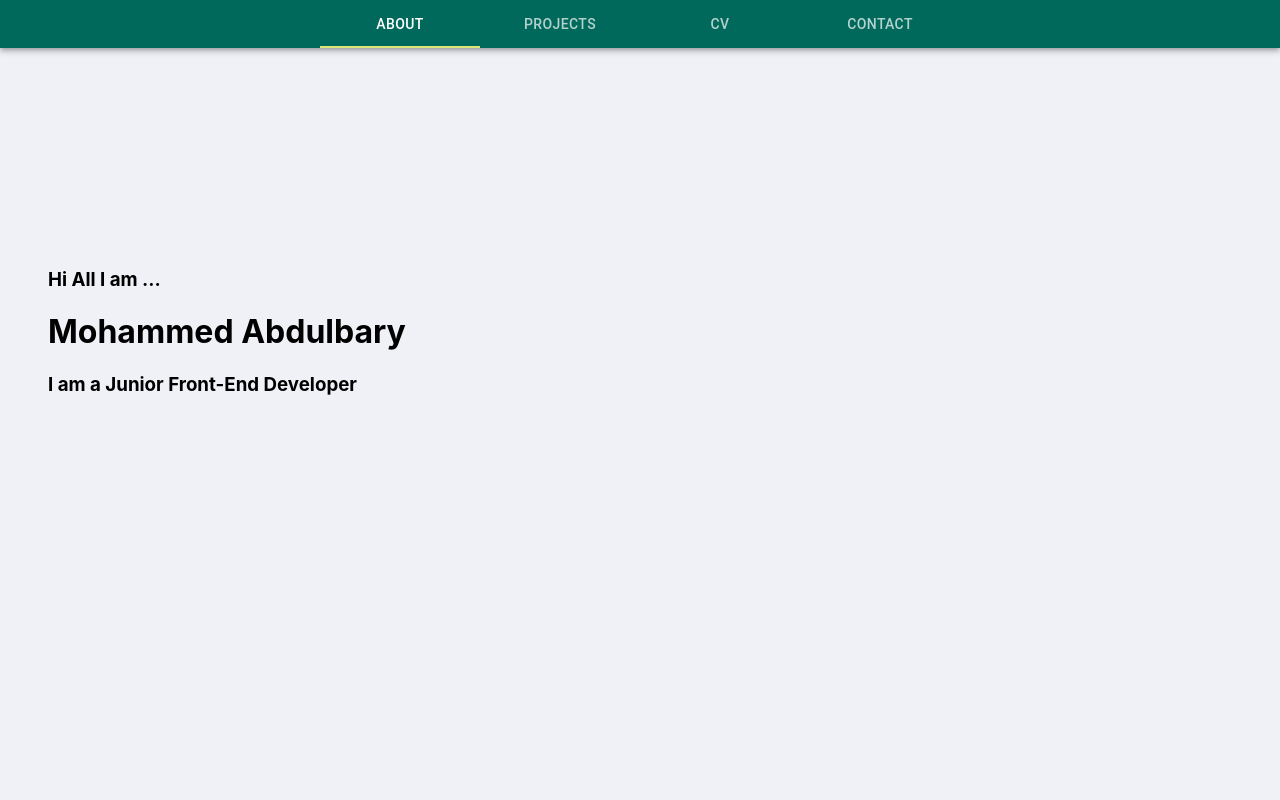
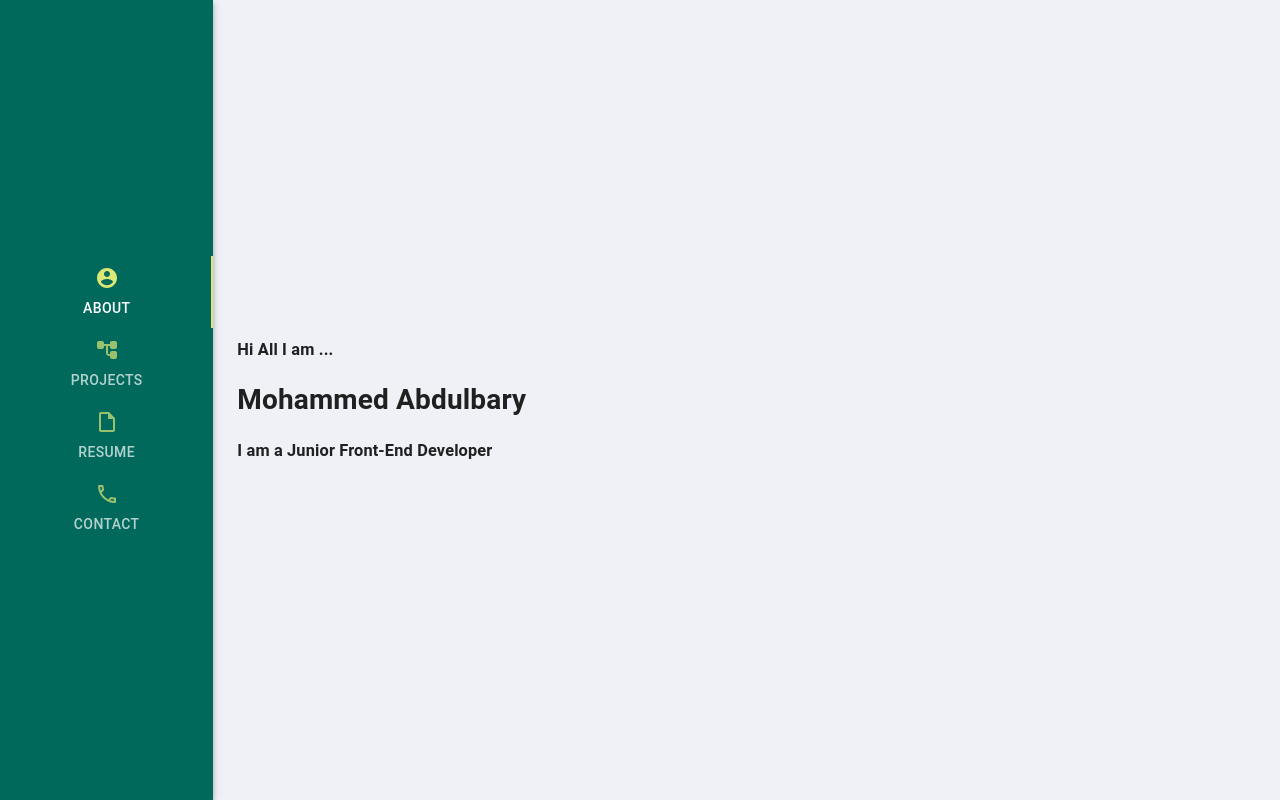
Before and after one commit to MohammedAlabd/portfolio, a React (Create React App) app: page / in a window 1280 px wide. Built offline with nearby package versions, Linux system fonts and the light colour scheme.

Commit message:
made the NavBar vertical and add some icons

```diff
--- a/public/index.html
+++ b/public/index.html
@@ -1,5 +1,5 @@
 <!DOCTYPE html>
-<html lang="en">
+<html lang="en" >
   <head>
     <meta charset="utf-8" />
     <link rel="icon" href="%PUBLIC_URL%/favicon.ico" />
--- a/src/App.js
+++ b/src/App.js
@@ -3,7 +3,7 @@ import './App.css';
 import Header from "./component/Header/Header"
 import About from "./component/About/About"
 import Contact from './component/Contact/Contact';
-import { Container } from '@material-ui/core';
+import { Container, Grid, CssBaseline } from '@material-ui/core';
 class App extends React.Component{
 
   constructor(props) {
@@ -23,13 +23,23 @@ class App extends React.Component{
 
   render(){
     return (
-      <div>
+      <Grid style={{height:'100vh'}} container>
+        <CssBaseline/>
+        <Grid
+        container
+        direction="column"
+        justify="space-between"
+        alignItems="stretch"
+         item xs={2}>
             <Header handleChange={this.handleChange} selectedTab={this.state.selectedTab} />
-          <Container>
+        </Grid>
+        <Grid item xs={10}>
             <About/>
+        </Grid>
+          {/* <Container> */}
             {/* <Contact/> */}
-          </Container>
-      </div>
+          {/* </Container> */}
+      </Grid>
     );
   }
 }
--- a/src/component/About/About.js
+++ b/src/component/About/About.js
@@ -3,19 +3,19 @@ import { Container, Grid, Typography } from '@material-ui/core'
 export default props => {
     return (
         <>
-            <Container fixed >
-                <Grid   alignItems="stretch" container >
-                    <Grid
-                        item
-                        justify="flex-start"
-                        alignItems="center"
-                        xs='6'
-                    >
-                        <div style={{margin:'220px 0px'}}>
-                            <h3>Hi All I am ...</h3>
-                            <h1>Mohammed Abdulbary</h1>
-                            <h3>I am a Junior Front-End Developer</h3>
-                        </div>
+            <Container style={{height:'100%'}} fixed >
+                <Grid
+                style={{height:'100%'}}
+                container
+                direction="row"
+                justify="center"
+                alignItems="center" >
+                <Grid item xs='6'>
+                    <div style={{margin:''}}>
+                        <h3>Hi All I am ...</h3>
+                        <h1>Mohammed Abdulbary</h1>
+                        <h3>I am a Junior Front-End Developer</h3>
+                    </div>
                     </Grid>
                     <Grid item xs="6">
                         <Typography>
--- a/src/component/Header/Header.js
+++ b/src/component/Header/Header.js
@@ -1,11 +1,16 @@
 import React from 'react'
 import { AppBar, Tabs, Tab, } from '@material-ui/core'
-
+import AccountCircleRoundedIcon from '@material-ui/icons/AccountCircleRounded';
+import InsertDriveFileOutlinedIcon from '@material-ui/icons/InsertDriveFileOutlined';
+import AccountTreeRoundedIcon from '@material-ui/icons/AccountTreeRounded';
+import PhoneOutlinedIcon from '@material-ui/icons/PhoneOutlined';
 import { makeStyles } from '@material-ui/core/styles';
 
 const useStyles = makeStyles(theme => ({
     root: {
       flexGrow: 1,
+      justifyContent:'space-around',
+      alignItems:'space-around',
     }
   }));
 
@@ -22,16 +27,18 @@ export default ({ handleChange, selectedTab}) => {
         <>
         <AppBar className={classes.root} position="static">
             <Tabs
+                orientation="vertical"
                 value={selectedTab}
+                variant="fullWidth"
                 aria-label="simple tabs example"
                 indicatorColor="secondary"
                 onChange={handleChangeEvent}
                 centered
             >
-            <Tab label="About" value={0} />
-            <Tab label="Projects"value={1} />
-            <Tab label="CV" value={2} />
-            <Tab label="Contact" value={3} />
+            <Tab icon={<AccountCircleRoundedIcon color='secondary' /> } label="About" value={0} />
+            <Tab icon={<AccountTreeRoundedIcon color='secondary' /> } label="Projects"value={1} />
+            <Tab icon={<InsertDriveFileOutlinedIcon color='secondary' /> } label="Resume" value={2} />
+            <Tab icon={<PhoneOutlinedIcon color='secondary' /> } label="Contact" value={3} />
             </Tabs>
         </AppBar>
 
```
